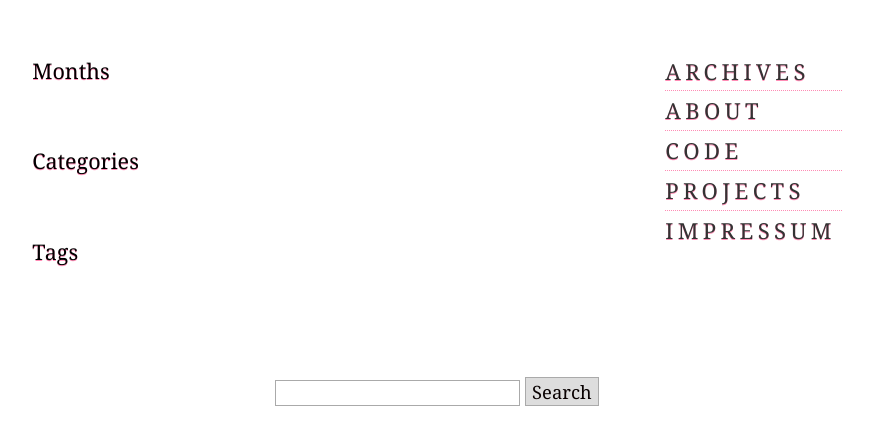
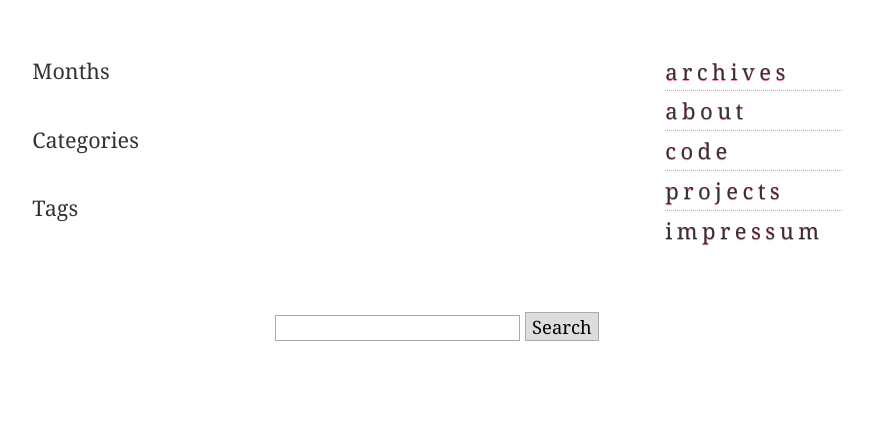
Before and after one commit to eugenkiss/Simblin, a Python web app: template simblin/templates/archives.html in a window 1280 px wide. Shown: the part 55-500 px from the top of the page, without its empty margins (203-1076 px from the left). Run offline with Jinja, Linux system fonts and the light colour scheme; the template is opened without the code that fills it, so the values that code supplies are empty; some libraries are stand-ins or nearby versions.

Commit message:
improved css design

```diff
--- a/simblin/static/blog.css
+++ b/simblin/static/blog.css
@@ -139,7 +139,7 @@
 
 #navigation li {
     list-style-type: none;
-    text-transform: uppercase;
+    text-transform: lowercase;
     border-bottom: 1px dotted #ff8cb5;
     font-size: 1em;
     margin-bottom: 0.2em;
@@ -181,13 +181,10 @@
 
 .post h1.post-title {
     text-align: left;
-    /*font-size: 1.5em;*/
-    letter-spacing: 0.05em;
 }
 
 .post h1.post-title a {
     color: #333;
-    /*color: #080000;*/
     font-weight: normal;
 }
 
@@ -197,9 +194,20 @@
 
 .post .body {
     font-family: Georgia;
+    font-size: 0.8em;
     color: #111;
     margin-top: 1em;
     margin-bottom: 1em;
+}
+
+.post .body h1,h2,h3,h4,h5,h6 {
+    text-shadow: none;
+    color: #333;
+    margin-bottom: 0em;
+}
+
+.post .body h3,h4,h5,h6 {
+    margin-bottom: -0.5em;
 }
 
 .post .body a, .post .info a {
@@ -270,5 +278,5 @@
 .codehilite {
     background: #ghostwhite;
     padding: 0.25em 0.5em;
-    font-size: 0.8em;
+    font-size: 1em;
 }
```
Also changed, not shown: 1 other file.
